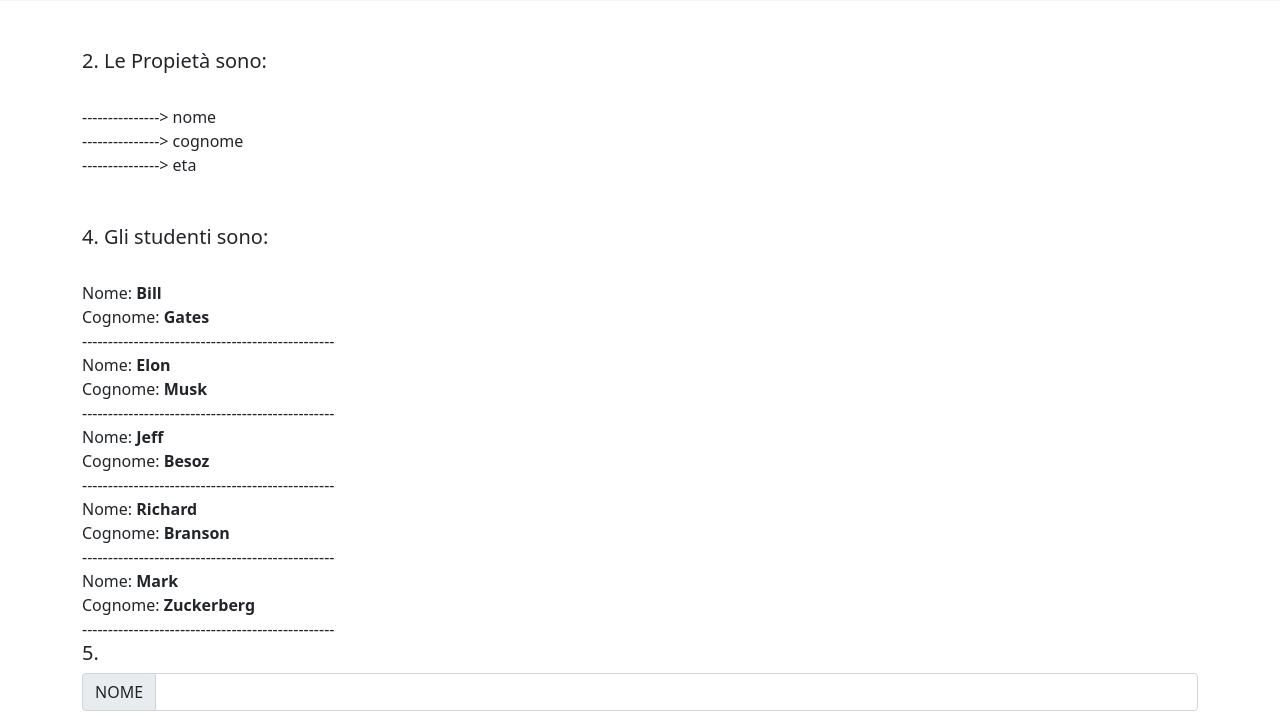
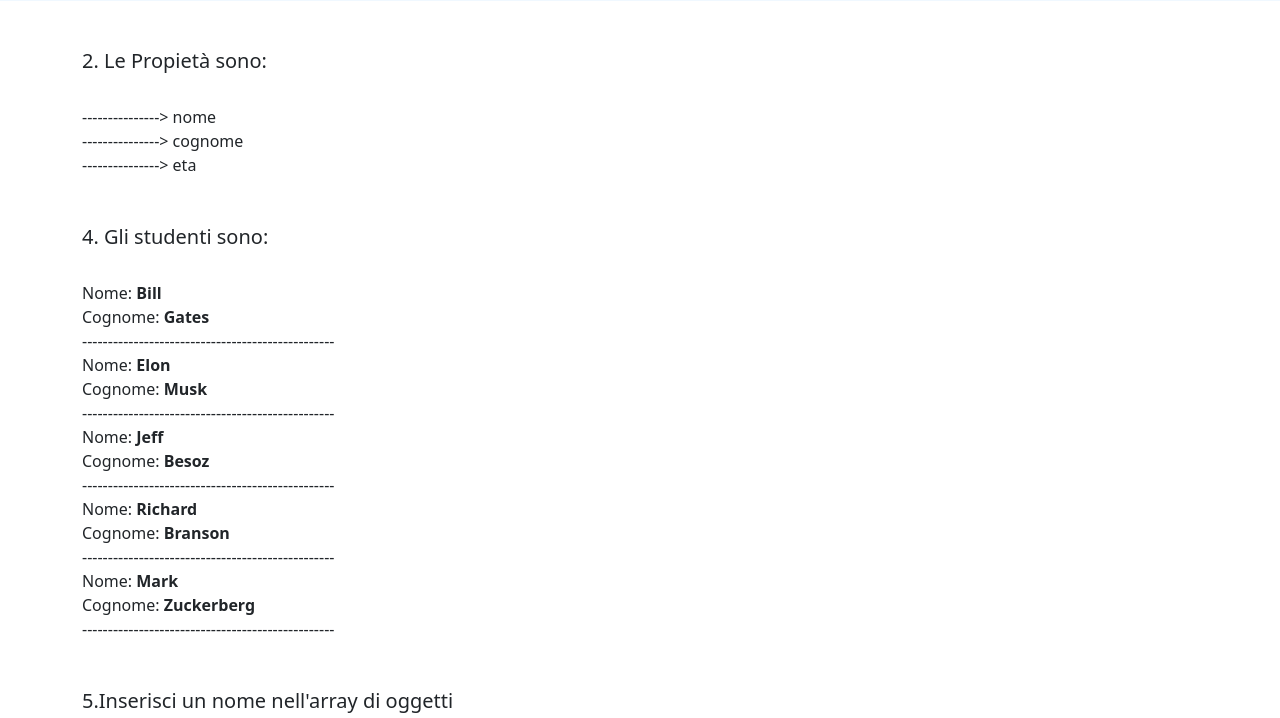
Before and after one commit to Vasmayer/js-oggetti-studenti, a plain HTML site: page index.html in a window 1280 px wide. Shown: the part 79-797 px from the top of the page. Drawn offline with nearby package versions, Linux system fonts and the light colour scheme.

Commit message:
es refactor

```diff
--- a/index.html
+++ b/index.html
@@ -19,7 +19,7 @@
         <div class="container mt-5">
             <div id="property"></div>
             <div id="students"></div>
-            <h5>5.</h5>
+            <h5 class="mt-5">5.Inserisci un nome nell'array di oggetti</h5>
             <div class="input-group mb-3">
                 <span class="input-group-text">NOME</span>
                 <input type="text" class="form-control"B name="name" id="name">
```
